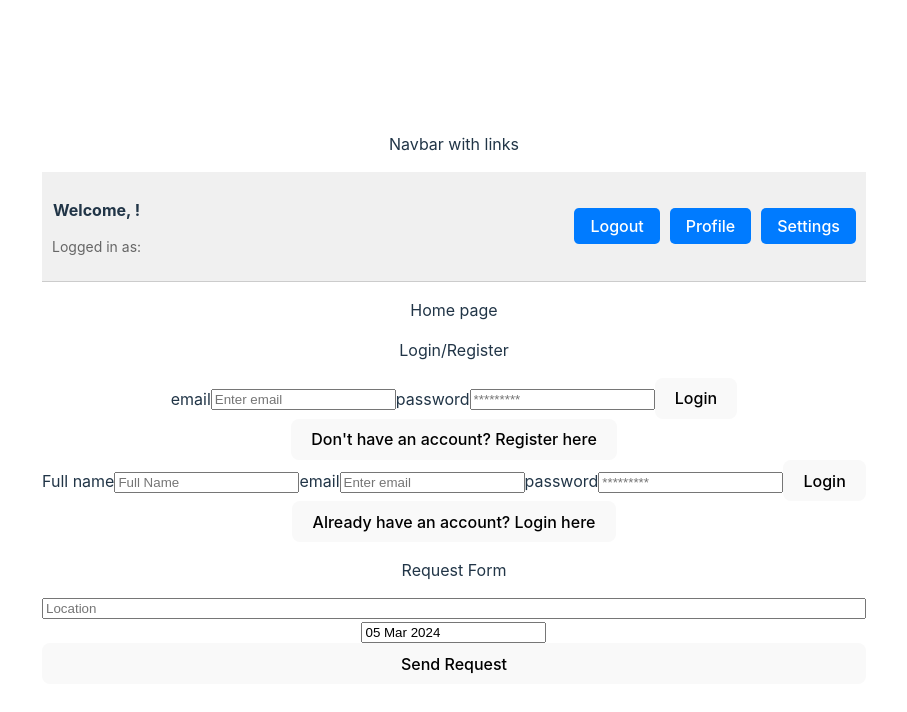
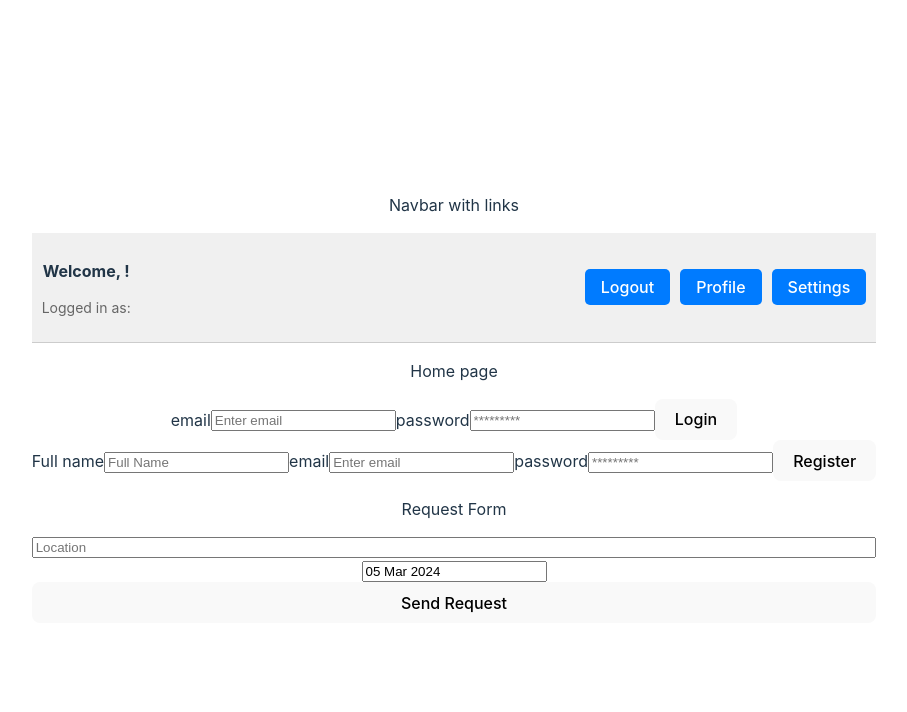
Before and after one commit to ECodeRose/cn-w11_finalproject-frontend, a React (Vite) app: page / in a window 1280 px wide. Shown: the top 712 px of the page, without its empty margins (186-1093 px from the left). Built offline with nearby package versions, Linux system fonts and the light colour scheme.

Commit message:
chore: comment out unused buttons

```diff
--- a/src/components/Login.jsx
+++ b/src/components/Login.jsx
@@ -39,9 +39,9 @@ export const Login = (props) => {
         />
         <button type="submit">Login</button>
       </form>
-      <button onClick={() => props.onFormSwitch("register")}>
+      {/* <button onClick={() => props.onFormSwitch("register")}>
         Don&apos;t have an account? Register here
-      </button>
+      </button> */}
     </div>
   );
 };
--- a/src/components/LoginOrRegister.jsx
+++ b/src/components/LoginOrRegister.jsx
@@ -3,11 +3,10 @@ import Register from "./Register"
 
 export const LoginOrRegister = (props) => {
     return (
-        <>
-            <p>Login/Register</p>
+        <div className=".loginregister-holder">
             <Login />
             <Register />
-        </>
+        </div>
     )
 }
 
--- a/src/components/Register.jsx
+++ b/src/components/Register.jsx
@@ -31,11 +31,11 @@ export const Register = (props) => {
           id="password"
           name="password"
         />
-        <button type="submit">Login</button>
+        <button type="submit">Register</button>
       </form>
-      <button onClick={() => props.onFormSwitch("login")}>
+      {/* <button onClick={() => props.onFormSwitch("login")}>
         Already have an account? Login here
-      </button>
+      </button> */}
     </div>
   );
 };
```
